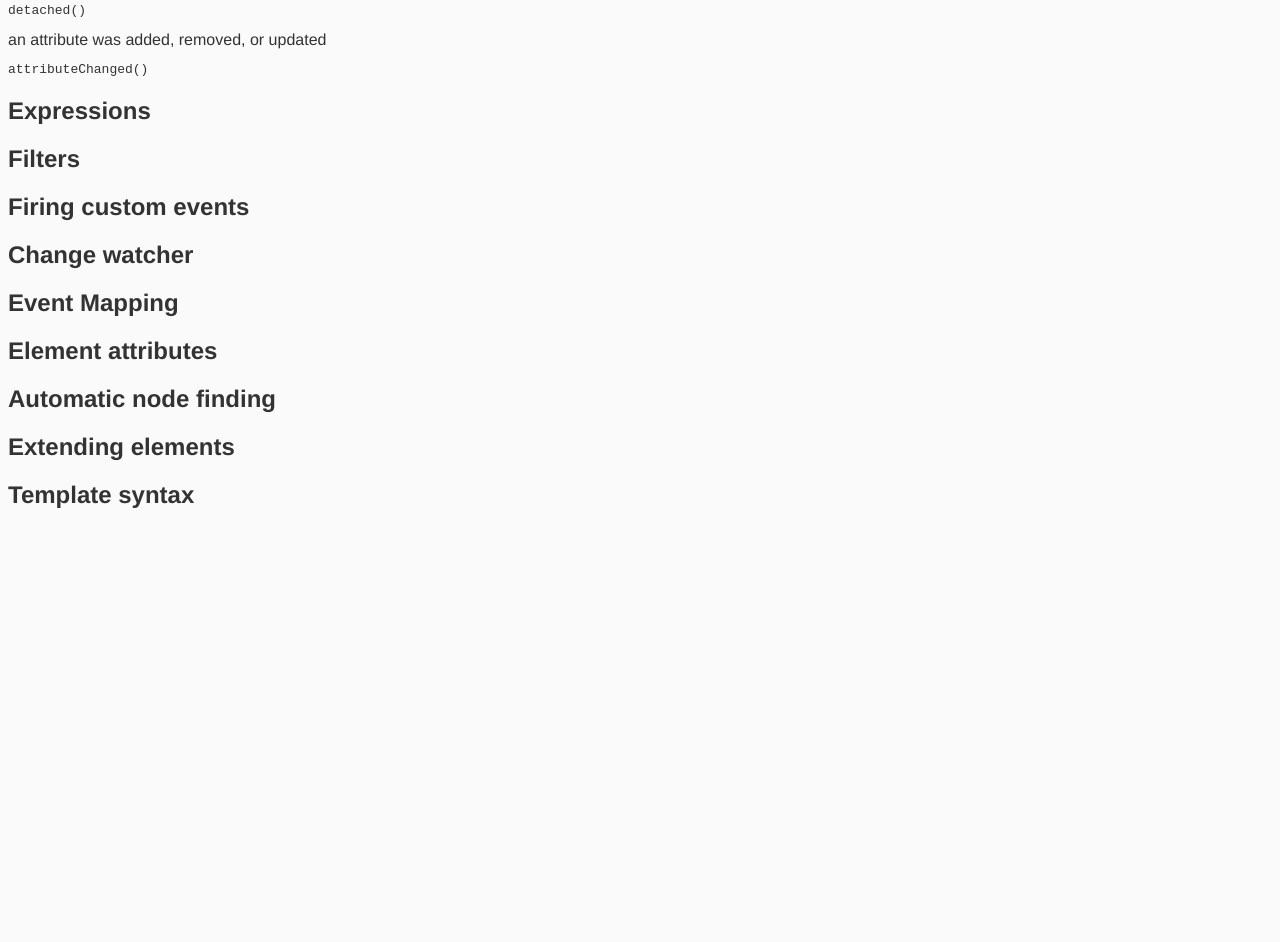
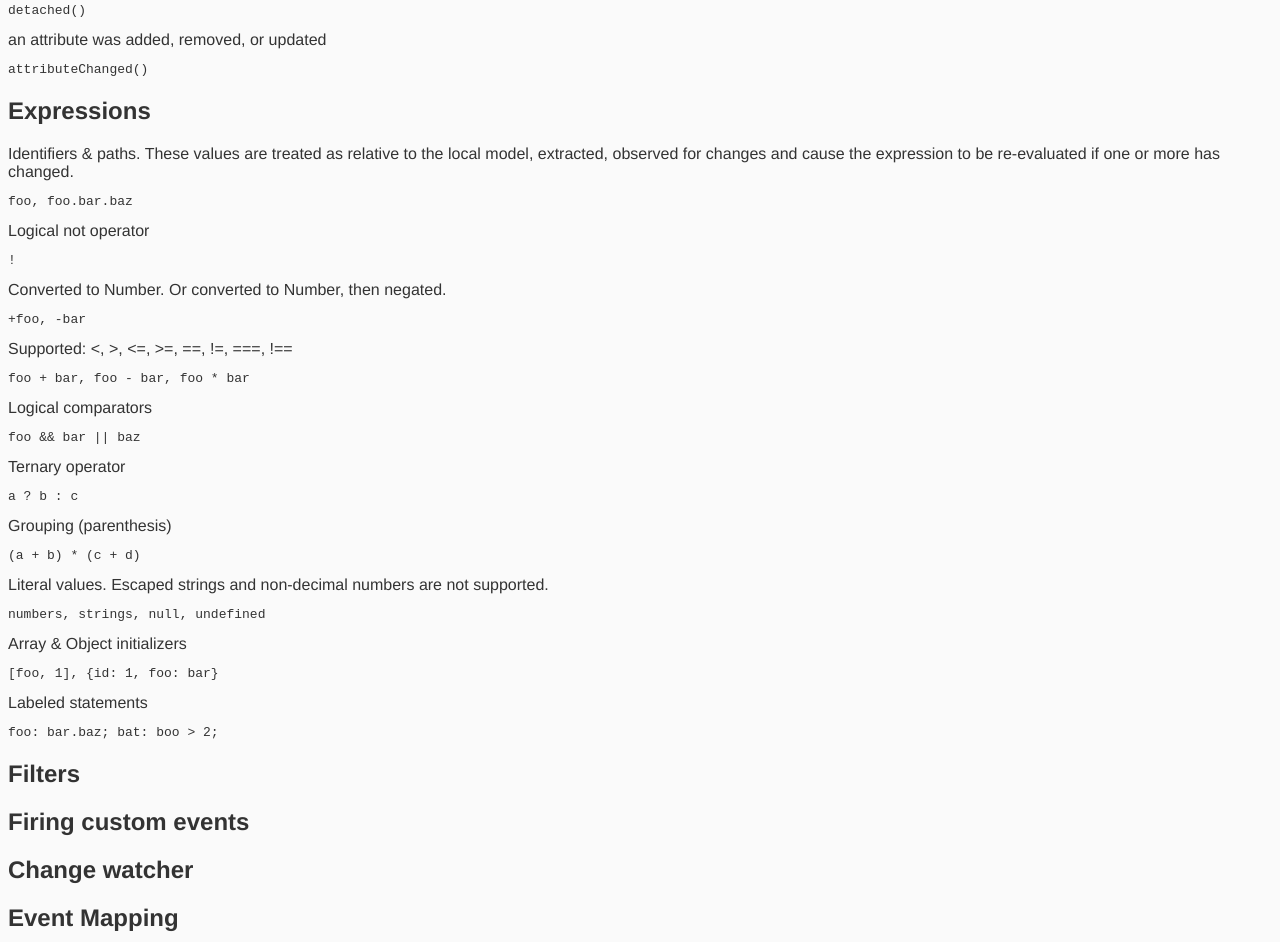
Before and after one commit to beriberikix/polymerjs-cheatsheet, a website: page app/index.html in a window 1280 px wide. Shown: the part 1673-2615 px from the top of the page. Before the commit the page ends 2201 px from the top, so only its background shows below. Drawn offline with nearby package versions, Linux system fonts and the light colour scheme; files that its build step writes are made by us from their sources.

Commit message:
more migration

```diff
--- a/app/index.html
+++ b/app/index.html
@@ -128,6 +128,36 @@
 
     <li class="flex-item">
       <h2>Expressions</h2>
+
+      <span>Identi­fiers & paths. These values are treated as relative to the local model, extracted, observed for changes and cause the expression to be re-eva­luated if one or more has changed.</span>
+      <pre><code>foo, foo.ba­r.baz</code></pre>
+
+      <span>Logical not operator</span>
+      <pre><code>!</code></pre>
+
+      <span>Converted to Number. Or converted to Number, then negated.</span>
+      <pre><code>+foo, -bar</code></pre>
+
+      <span>Supported: <, >, <=, >=, ==, !=, ===, !==</span>
+      <pre><code>foo + bar, foo - bar, foo * bar</code></pre>
+
+      <span>Logical compar­ators</span>
+      <pre><code>foo && bar || baz</code></pre>
+
+      <span>Ternary operator</span>
+      <pre><code>a ? b : c</code></pre>
+
+      <span>Grouping (paren­thesis)</span>
+      <pre><code>(a + b) * (c + d)</code></pre>
+
+      <span>Literal values. Escaped strings and non-de­cimal numbers are not supported.</span>
+      <pre><code>numbers, strings, null, undefined</code></pre>
+
+      <span>Array & Object initia­lizers</span>
+      <pre><code>[foo, 1], {id: 1, foo: bar}</code></pre>
+
+      <span>Labeled statements</span>
+      <pre><code>foo: bar.baz; bat: boo > 2;</code></pre>
     </li>
 
     <li class="flex-item">
```
